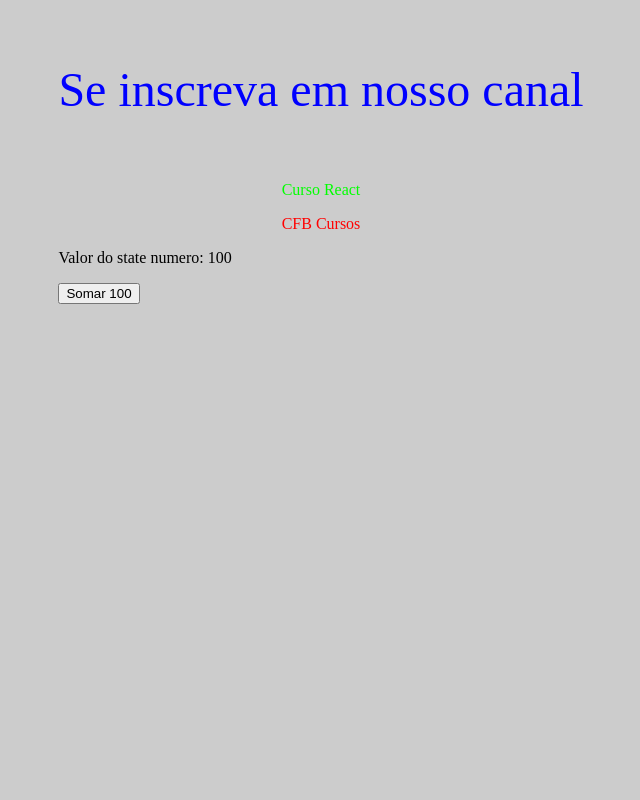
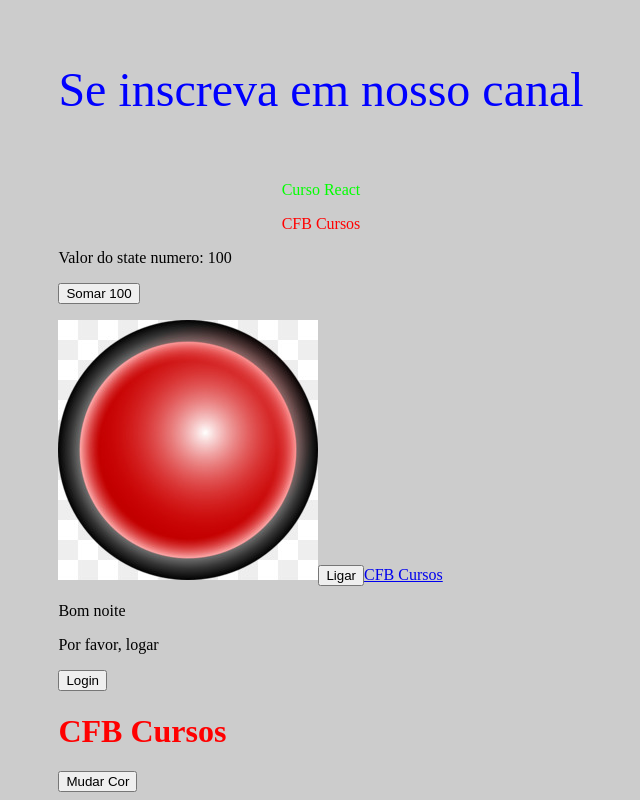
Before and after one commit to JohnPetros/reactjs, a React (Vite) app in the folder react-cfbcursos/app01/: page / in a window 1280 px wide. Shown: the part 339-1139 px from the top of the page, without its empty margins (319-959 px from the left). Before the commit the page ends 800 px from the top, so only its background shows below. Built offline with nearby package versions, Linux system fonts and the light colour scheme.

Commit message:
Renderização Condicional

```diff
--- a/react-cfbcursos/app01/src/App.jsx
+++ b/react-cfbcursos/app01/src/App.jsx
@@ -3,10 +3,56 @@ import Header from "./components/Header";
 import Main from "./components/Main";
 import Relogio from "./components/Relocio";
 import Numero from "./components/Numero";
+import Leds from "./components/Leds";
 
 function App() {
+  const numero = 500;
 
-  const numero = 500
+  const [ligado, setLigado] = useState(false);
+
+  const cancelar = (obj) => obj.preventDefault();
+
+  const [log, setLog] = useState(false)
+
+  const msgLogOn = () => 'Usuário logado'
+  const msgLogOff = () => 'Por favor, logar'
+
+  const [cor, setCor] = useState(1)
+
+
+  const vermelho = {color: '#f00'}
+  const verde = {color: '#0f0'}
+  const azul = {color: '#00f'}
+
+  const retornaCor = (c) => {
+    if (c == 1) {
+      return vermelho
+    } else if (c == 2) {
+      return azul
+    } else {
+      return verde
+    }
+  }
+
+  const mudaCor = () => {
+    setCor(cor+1)
+    if (cor > 2) {
+      setCor(1)
+    }
+  }
+
+
+  const cumprimento = () => {
+    const hora = new Date().getHours()
+
+    if (hora >= 0 && hora < 13) {
+      return <p>Bom dia</p>
+    } else if (hora >= 13 && hora < 18) {
+      return <p>Bom tarde</p>
+    } else {
+      return <p>Bom noite</p>
+    }
+  }
 
   return (
     <div>
@@ -14,7 +60,18 @@ function App() {
       <Header />
       <Main />
 
-      <Numero number={numero}/>
+      <Numero number={numero} />
+
+      <Leds ligado={ligado} setLigado={setLigado} />
+      <a href="#" target={"_blank"} onClick={(e) => cancelar(e)}>
+        CFB Cursos
+      </a>
+
+      {cumprimento()}
+      <p>{log ? msgLogOn() : msgLogOff()}</p>
+      <button onClick={() => setLog(!log)}>{log ? 'Logoff' : 'Login'}</button>
+      <h1 style={retornaCor(cor)}>CFB Cursos</h1>
+      <button onClick={() => mudaCor()}>Mudar Cor</button>
     </div>
   );
 }
--- /dev/null
+++ b/react-cfbcursos/app01/src/components/Leds.jsx
@@ -0,0 +1,14 @@
+import React from "react";
+import LedVermelho from "./imgs/led-vermelho.jpg";
+import LedVerde from "./imgs/led-verde.jpg";
+
+export default function Leds(props) {
+  return (
+    <>
+      <img src={props.ligado ? LedVerde : LedVermelho} />
+      <button onClick={() => props.setLigado(!props.ligado)}>
+        {!props.ligado ? "Ligar" : "Desligar"}
+      </button>
+    </>
+  );
+}
```
Also changed, not shown: react-cfbcursos/app01/src/components/imgs/led-verde.jpg (added), react-cfbcursos/app01/src/components/imgs/led-vermelho.jpg (added).
